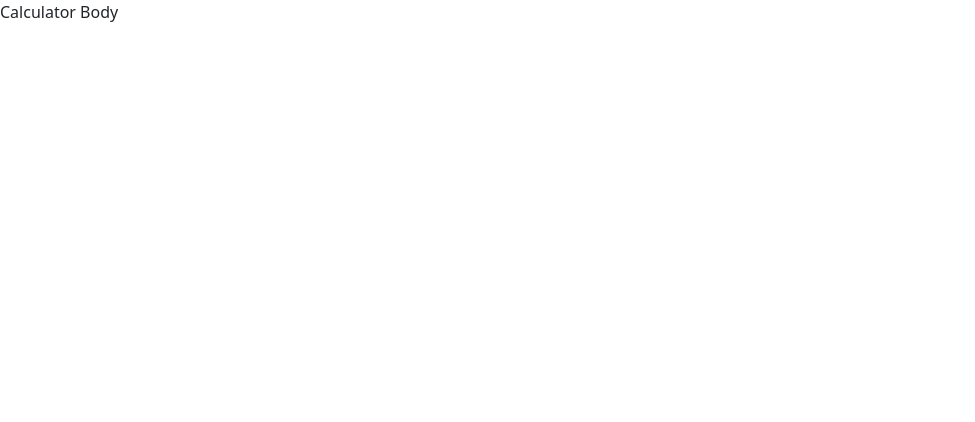
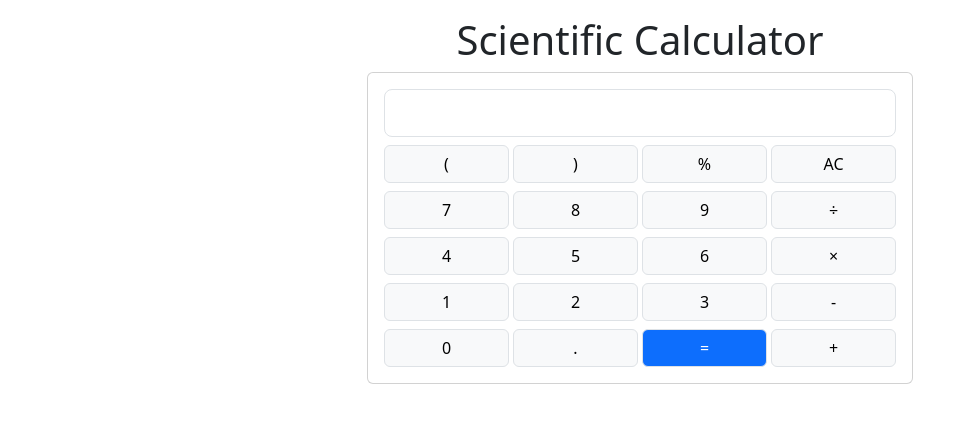
Before and after one commit to julicq/sci-calc, a plain HTML site: page index.html in a window 1280 px wide. Shown: the whole page, without its empty margins (0-975 px from the left). Drawn offline with nearby package versions, Linux system fonts and the light colour scheme.

Commit message:
add input box and basic buttons

```diff
--- a/index.html
+++ b/index.html
@@ -10,8 +10,127 @@
 </head>
 
 <body>
-    <div>
-        Calculator Body
+    <div class="container">
+        <h1 class="text-center mt-3">Scientific Calculator</h1>
+        <div class="row">
+            <div class="col-12 offset-md-3 col-md-6">
+                <div class="card">
+                    <div class="card-body">
+                        <input id="calc-display" readonly class="form-control form-control-lg" type="text"
+                            aria-label=".form-control-lg example">
+                        <div class="row gx-1">
+                            <div class="col-3">
+                                <button type="button" class="btn btn-light w-100 mt-2 border">
+                                    (
+                                </button>
+                            </div>
+                            <div class="col-3">
+                                <button type="button" class="btn btn-light w-100 mt-2 border">
+                                    )
+                                </button>
+                            </div>
+                            <div class="col-3">
+                                <button type="button" class="btn btn-light w-100 mt-2 border">
+                                    %
+                                </button>
+                            </div>
+                            <div class="col-3">
+                                <button type="button" class="btn btn-light w-100 mt-2 border">
+                                    AC
+                                </button>
+                            </div>
+
+                            <div class="col-3">
+                                <button type="button" class="btn btn-light w-100 mt-2 border">
+                                    7
+                                </button>
+                            </div>
+                            <div class="col-3">
+                                <button type="button" class="btn btn-light w-100 mt-2 border">
+                                    8
+                                </button>
+                            </div>
+                            <div class="col-3">
+                                <button type="button" class="btn btn-light w-100 mt-2 border">
+                                    9
+                                </button>
+                            </div>
+                            <div class="col-3">
+                                <button type="button" class="btn btn-light w-100 mt-2 border">
+                                    ÷
+                                </button>
+                            </div>
+                            <div class="col-3">
+                                <button type="button" class="btn btn-light w-100 mt-2 border">
+                                    4
+                                </button>
+                            </div>
+                            <div class="col-3">
+                                <button type="button" class="btn btn-light w-100 mt-2 border">
+                                    5
+                                </button>
+                            </div>
+                            <div class="col-3">
+                                <button type="button" class="btn btn-light w-100 mt-2 border">
+                                    6
+                                </button>
+                            </div>
+                            <div class="col-3">
+                                <button type="button" class="btn btn-light w-100 mt-2 border">
+                                    ×
+                                </button>
+                            </div>
+
+                            <div class="col-3">
+                                <button type="button" class="btn btn-light w-100 mt-2 border">
+                                    1
+                                </button>
+                            </div>
+                            <div class="col-3">
+                                <button type="button" class="btn btn-light w-100 mt-2 border">
+                                    2
+                                </button>
+                            </div>
+                            <div class="col-3">
+                                <button type="button" class="btn btn-light w-100 mt-2 border">
+                                    3
+                                </button>
+                            </div>
+                            <div class="col-3">
+                                <button type="button" class="btn btn-light w-100 mt-2 border">
+                                    -
+                                </button>
+                            </div>
+
+                            <div class="col-3">
+                                <button type="button" class="btn btn-light w-100 mt-2 border">
+                                    0
+                                </button>
+                            </div>
+                            <div class="col-3">
+                                <button type="button" class="btn btn-light w-100 mt-2 border">
+                                    .
+                                </button>
+                            </div>
+                            <div class="col-3">
+                                <button type="button" class="btn btn-primary w-100 mt-2 border primary">
+                                    =
+                                </button>
+                            </div>
+                            <div class="col-3">
+                                <button type="button" class="btn btn-light w-100 mt-2 border">
+                                    +
+                                </button>
+                            </div>
+
+
+                        </div>
+
+                    </div>
+                </div>
+            </div>
+        </div>
+    </div>
     </div>
     <script src="https://cdn.jsdelivr.net/npm/bootstrap@5.3.1/dist/js/bootstrap.bundle.min.js"
         integrity="sha384-HwwvtgBNo3bZJJLYd8oVXjrBZt8cqVSpeBNS5n7C8IVInixGAoxmnlMuBnhbgrkm"
```
